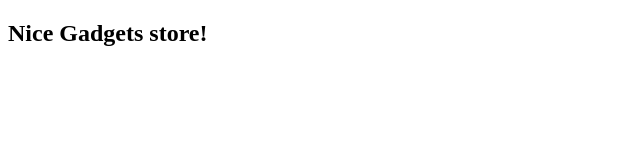
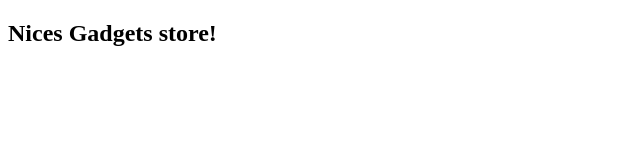
Before and after one commit to fe-may23-bugs-and-hugs/nice-gadgets-fe, a React (Create React App) app: page / in a window 1280 px wide. Shown: the top 160 px of the page, without its empty margins (0-640 px from the left). Built offline with nearby package versions, Linux system fonts and the light colour scheme.

Commit message:
add test

```diff
--- a/src/App.tsx
+++ b/src/App.tsx
@@ -1,5 +1,5 @@
 export const App = () => (
   <div>
-    <h2>Nice Gadgets store!</h2>
+    <h2>Nices Gadgets store!</h2>
   </div>
 );
```
